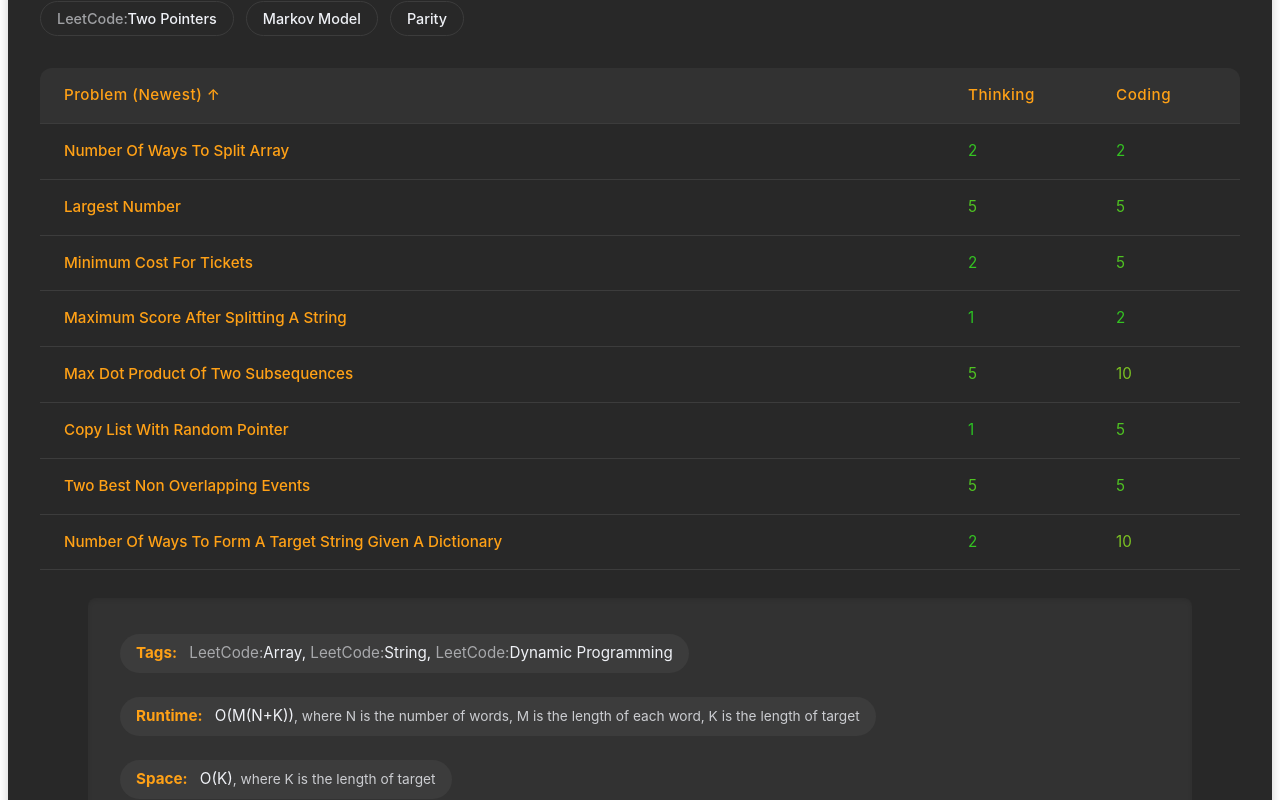
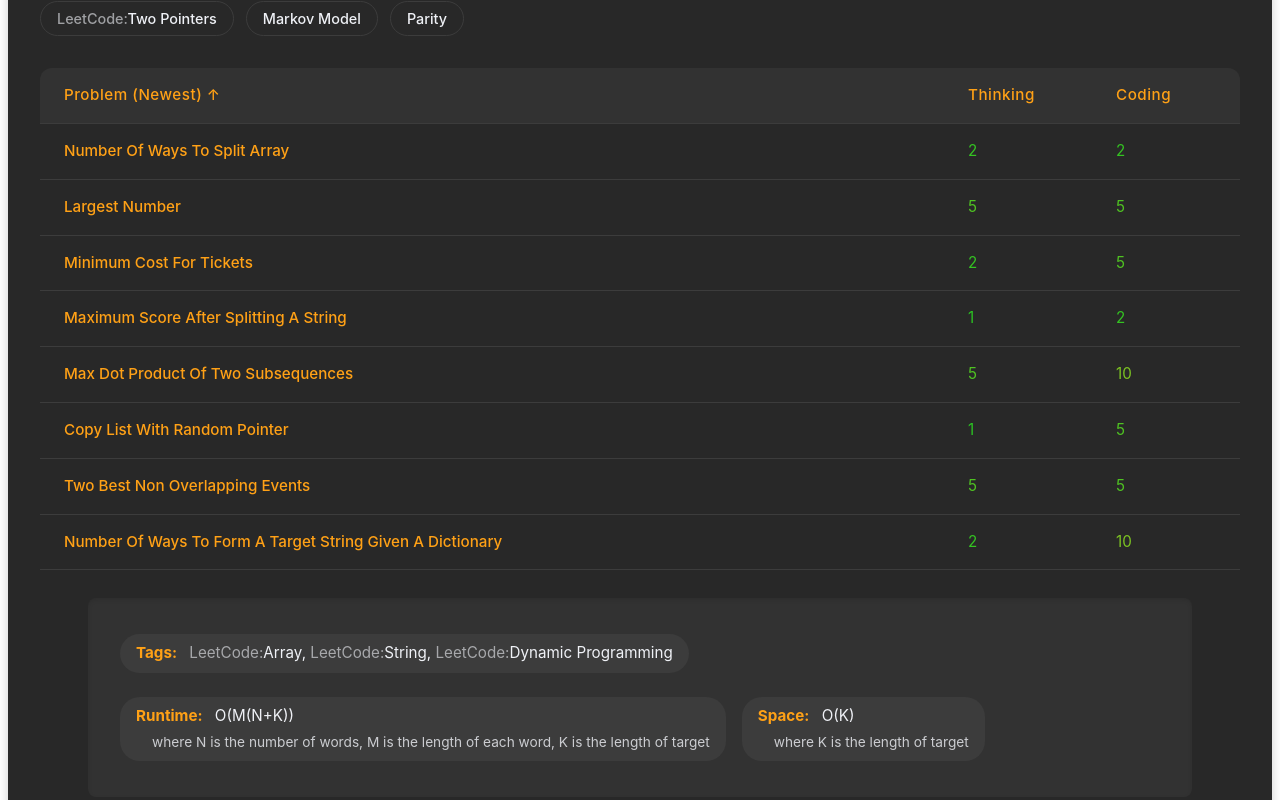
Before and after one commit to charleslien/leetcode, a React (Vite) app: page / in a window 1280 px wide. Both pictures are taken after a click on the element 640 px from the left and 1082 px from the top of the page. Shown: the part 540-1340 px from the top of the page. Built offline with nearby package versions, Linux system fonts and the light colour scheme.

Commit message:
Improve complexity explanation layout in ProblemDetails
Display 'where' clauses on separate indented lines for better readability

```diff
--- a/src/components/ProblemDetails.tsx
+++ b/src/components/ProblemDetails.tsx
@@ -30,11 +30,11 @@ export const ProblemDetails: React.FC<ProblemDetailsProps> = ({ problem }) => (
               i > 0 ? <sup key={i}>{part}</sup> : part.replace(/\*/g, '·')
             )}
             )
-            {problem[COLUMNS.RUNTIME].includes('|') &&
-              <span style={{ fontSize: '0.9em', opacity: 0.8 }}>
-                , where {problem[COLUMNS.RUNTIME].split('|').slice(1).join(', ')}
-              </span>
-            }
+            {problem[COLUMNS.RUNTIME].includes('|') && (
+              <div style={{ fontSize: '0.9em', opacity: 0.8, marginTop: '0.25rem', marginLeft: '1rem' }}>
+                where {problem[COLUMNS.RUNTIME].split('|').slice(1).join(', ')}
+              </div>
+            )}
           </div>
         )}
         {problem[COLUMNS.SPACE] && (
@@ -44,11 +44,11 @@ export const ProblemDetails: React.FC<ProblemDetailsProps> = ({ problem }) => (
               i > 0 ? <sup key={i}>{part}</sup> : part.replace(/\*/g, '·')
             )}
             )
-            {problem[COLUMNS.SPACE].includes('|') &&
-              <span style={{ fontSize: '0.9em', opacity: 0.8 }}>
-                , where {problem[COLUMNS.SPACE].split('|').slice(1).join(', ')}
-              </span>
-            }
+            {problem[COLUMNS.SPACE].includes('|') && (
+              <div style={{ fontSize: '0.9em', opacity: 0.8, marginTop: '0.25rem', marginLeft: '1rem' }}>
+                where {problem[COLUMNS.SPACE].split('|').slice(1).join(', ')}
+              </div>
+            )}
           </div>
         )}
     {problem[COLUMNS.NOTES] && <div><strong>Notes:</strong> {problem[COLUMNS.NOTES]}</div>}
```
